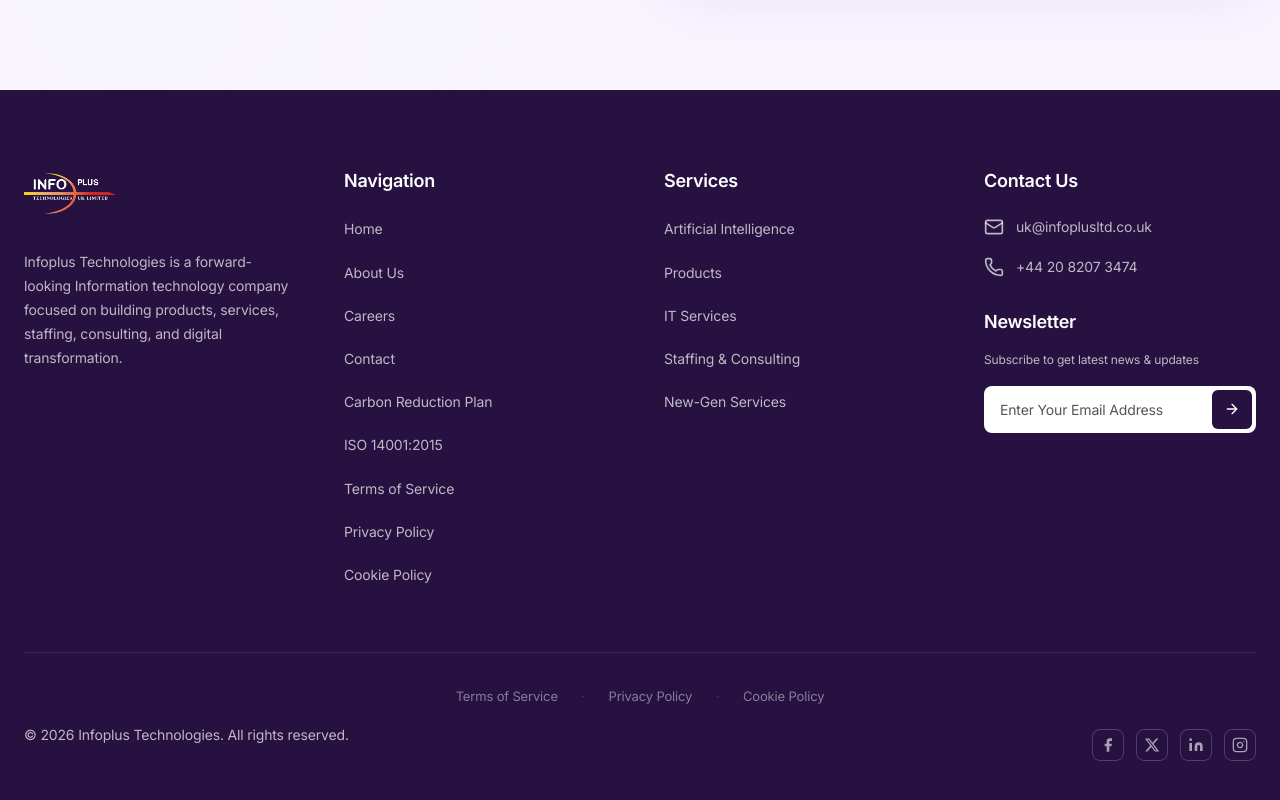
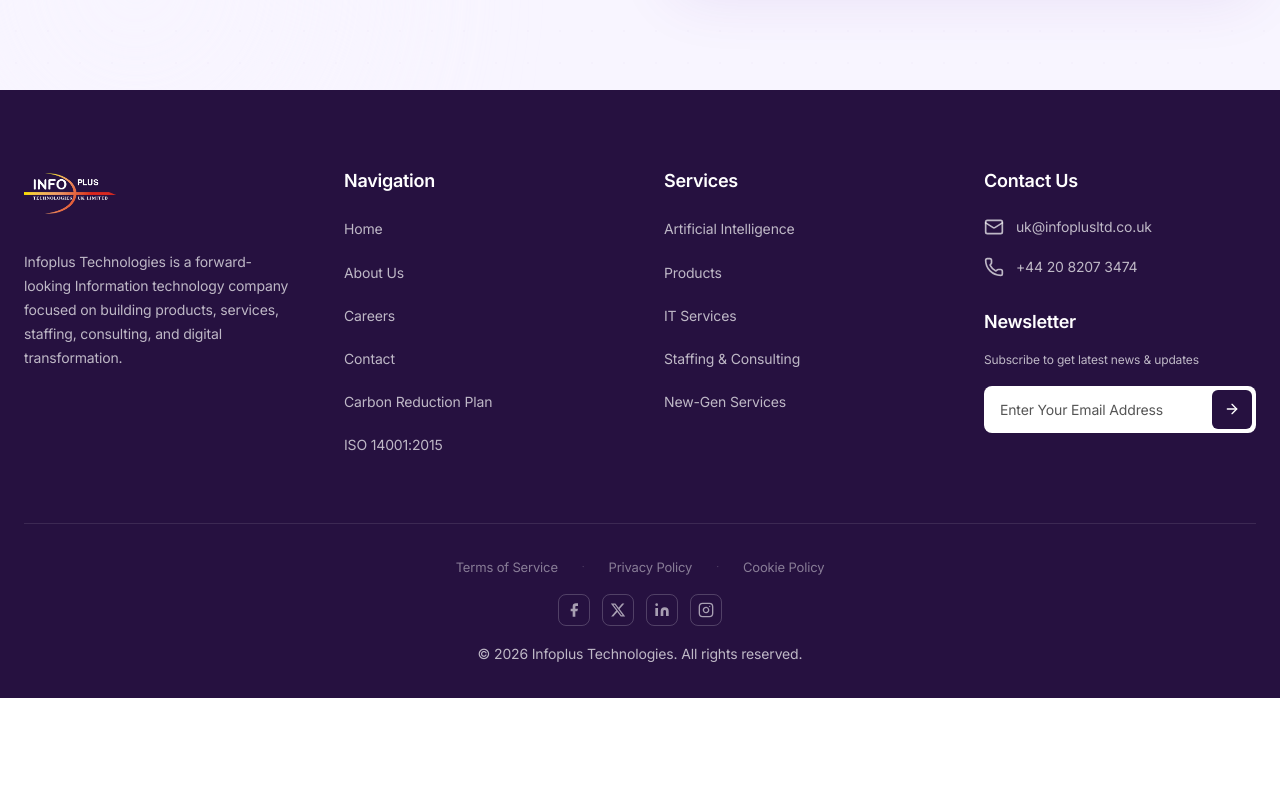
Before and after one commit to Srijit125/Infoplus_Site_React, a React (Vite) app in the folder uk-website/: page / in a window 1280 px wide. Shown: the part 7004-7804 px from the top of the page. After the commit the page ends 7702 px from the top, so only its background shows below. Built offline with nearby package versions, Linux system fonts and the light colour scheme.

Commit message:
Footer Menu Changes

```diff
--- a/uk-website/src/components/FooterComponent.tsx
+++ b/uk-website/src/components/FooterComponent.tsx
@@ -63,9 +63,6 @@
                 { label: "Contact",              href: "/contact",                       external: false },
                 { label: "Carbon Reduction Plan",href: "/carbon-reduction-plan.pdf",     external: true  },
                 { label: "ISO 14001:2015",       href: "/iso-14001-2015.pdf",            external: true  },
-                { label: "Terms of Service",     href: "/terms-of-service",              external: false },
-                { label: "Privacy Policy",       href: "/privacy-policy",                external: false },
-                { label: "Cookie Policy",        href: "/cookie-policy",                 external: false },
               ].map((item) => (
                 <li key={item.label}>
                   {item.external ? (
@@ -186,10 +183,7 @@
           </div>
 
           {/* Copyright + social */}
-          <div className="flex flex-col md:flex-row items-center justify-between gap-4">
-            <p className="text-white/70 text-[14px] font-normal">
-              © {new Date().getFullYear()} Infoplus Technologies. All rights reserved.
-            </p>
+          <div className="flex flex-col items-center justify-center gap-4">
             <div className="flex items-center gap-3">
               {socialMediaLinks.map((link: SocialMedia, idx: number) => (
                 <a
@@ -204,6 +198,9 @@
                 </a>
               ))}
             </div>
+            <p className="text-white/70 text-[14px] font-normal text-center">
+              © {new Date().getFullYear()} Infoplus Technologies. All rights reserved.
+            </p>
           </div>
         </div>
       </div>
```
